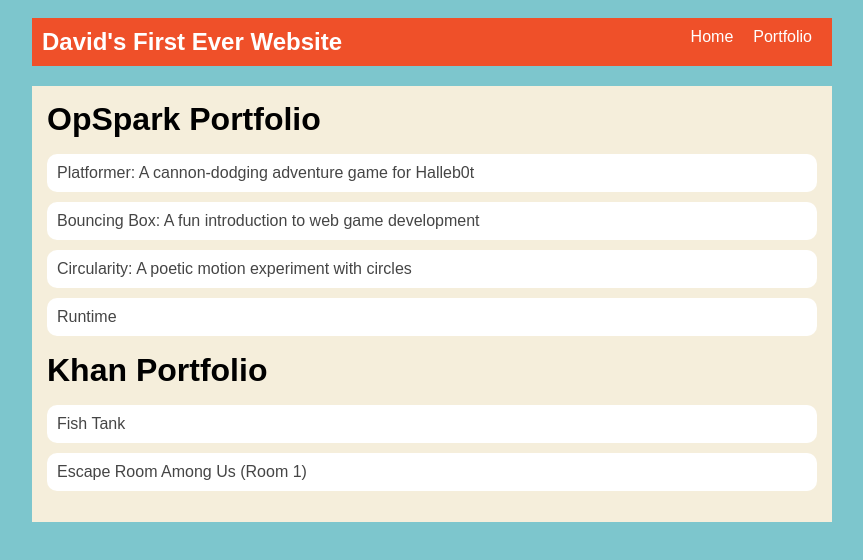
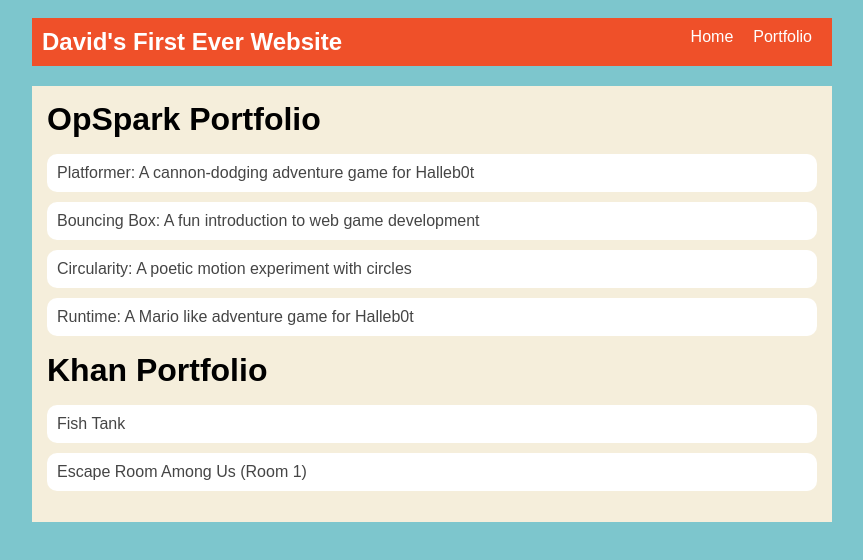
Before and after one commit to daviduzcategui44/daviduzcategui44.github.io, a plain HTML site: page portfolio.html in a window 1280 px wide. Shown: the whole page, without its empty margins (208-1071 px from the left). Drawn offline with Linux system fonts and the light colour scheme.

Commit message:
Runtime: A Mario like adventure game for Halleb0t

```diff
--- a/portfolio.html
+++ b/portfolio.html
@@ -33,7 +33,7 @@
                 <a href="fsd-projects/circularity/">Circularity: A poetic motion experiment with circles</a>
             </li>
             <li>
-                <a href="fsd-projects/runtime/">Runtime</a>
+                <a href="https://scaling-space-train-x54r545qpx49h6rg4-5506.app.github.dev/fsd-projects/runtime/">Runtime: A Mario like adventure game for Halleb0t</a>
             </li>
            </ul>
 
```
